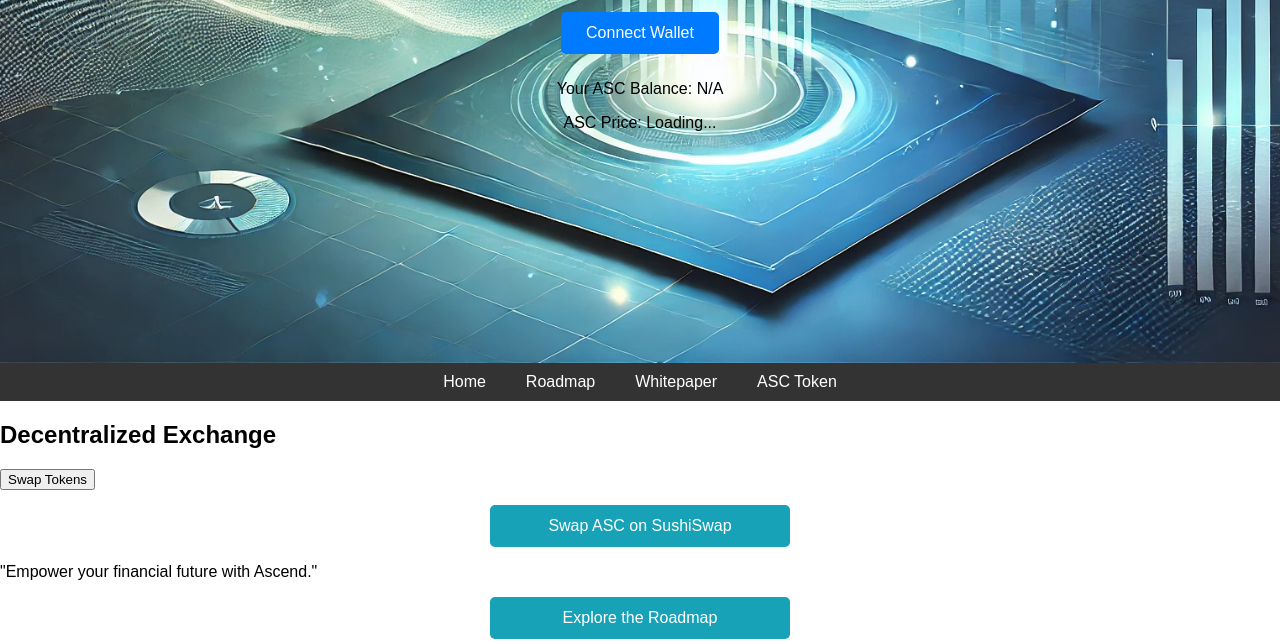
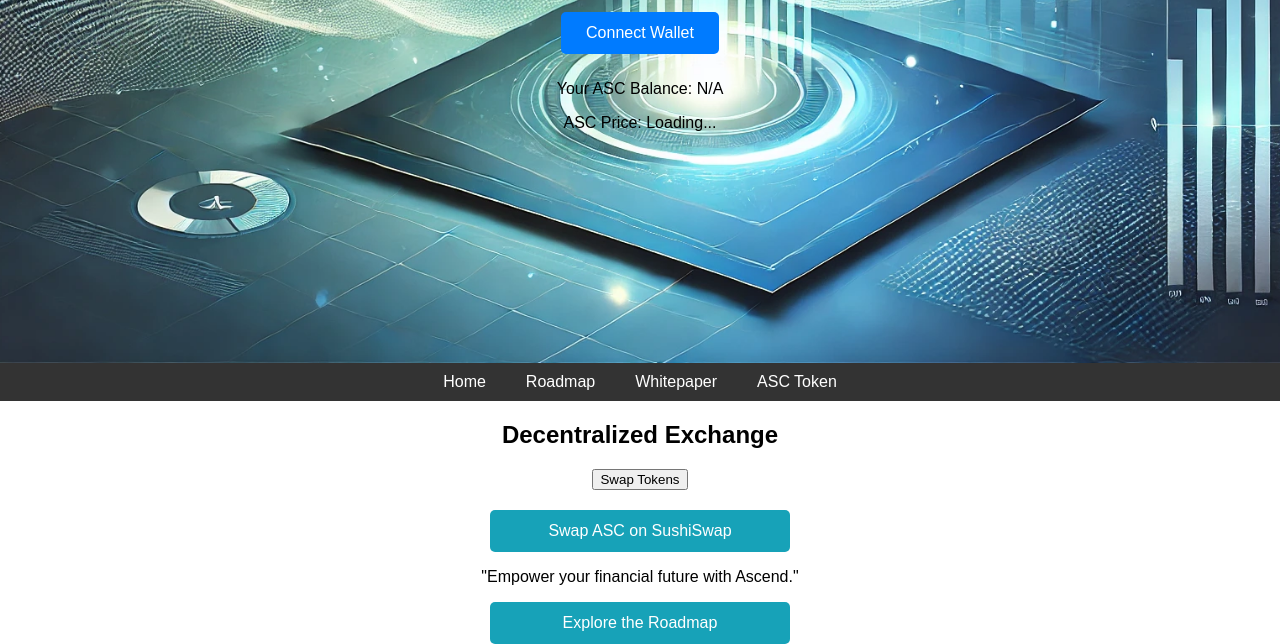
Before and after one commit to KevinM222/ascend-finance, a plain HTML site: page index.html in a window 1280 px wide. Shown: the part 497-1141 px from the top of the page. Drawn offline with Linux system fonts and the light colour scheme.

Commit message:
commit changes css

```diff
--- a/assets/css/styles.css
+++ b/assets/css/styles.css
@@ -178,9 +178,11 @@ nav ul li a:hover {
     max-width: 300px;
 }
 
-.bottom-content .cta-button:hover, .cta-button-sushiswap:hover {
-    background-color: #117a8b;
+.bottom-content, .dex-section {
+    text-align: center;
+    margin: 20px auto;
 }
+
 
 /* Mobile Responsiveness */
 @media screen and (max-width: 600px) {
```
